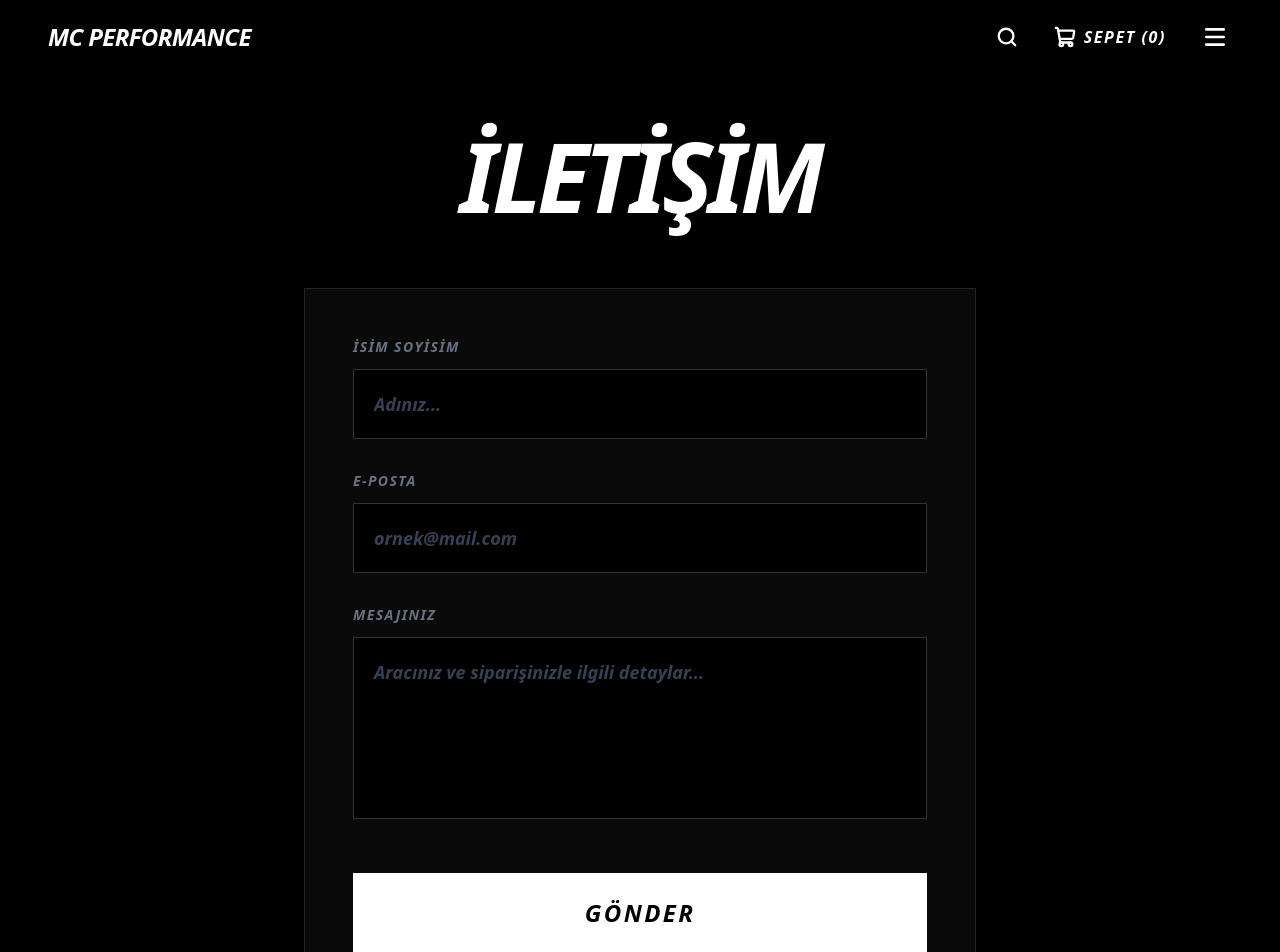
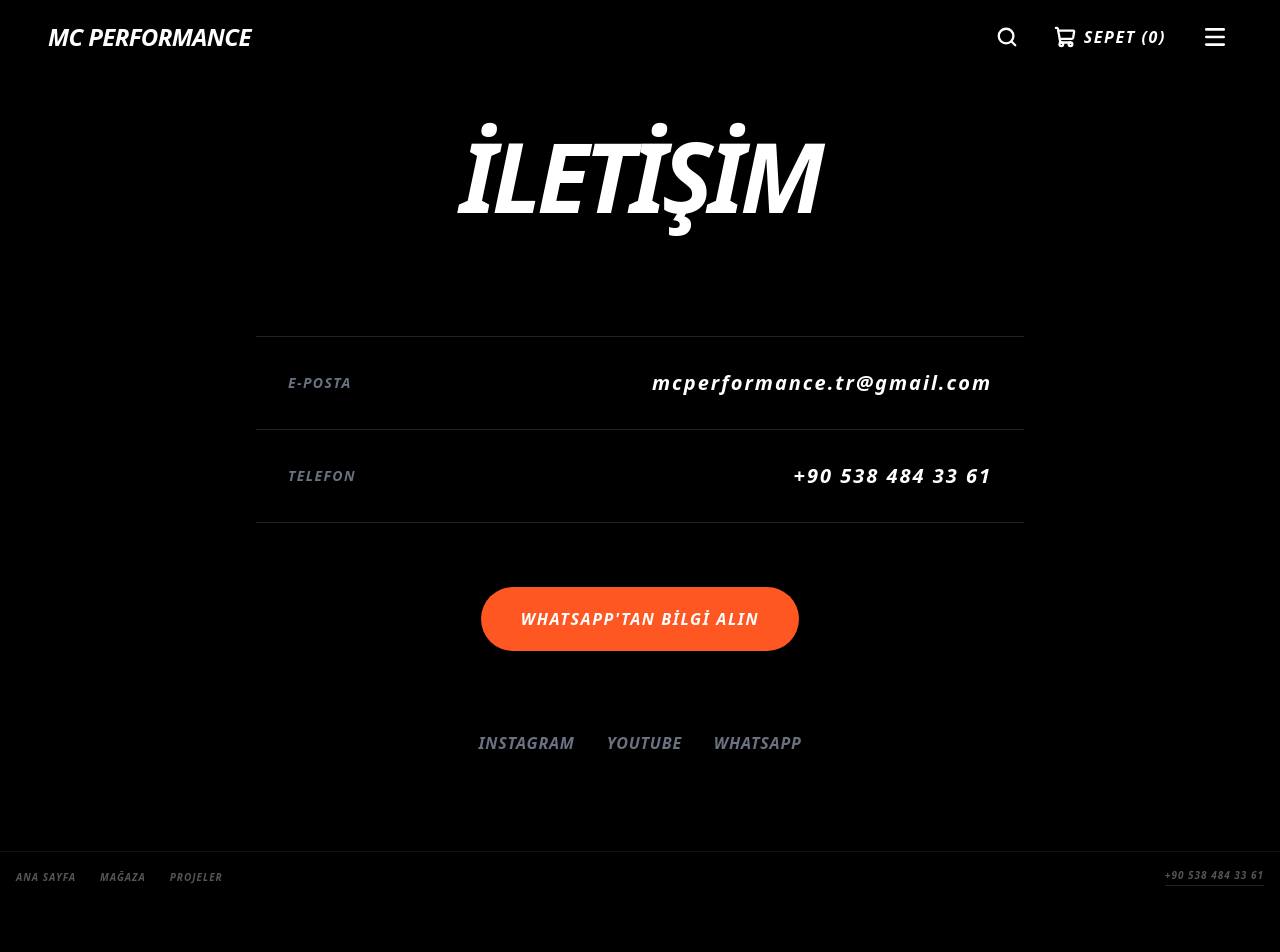
Before and after one commit to mcperformance1/mcperformance-web, a Next.js app: page /iletisim in a window 1280 px wide. Shown: the top 952 px of the page. After the commit the page ends 902 px from the top, so only its background shows below. Built offline with nearby package versions, Linux system fonts and the light colour scheme.

Commit message:
UI enhancements to match Marka Motors premium style

```diff
--- a/app/globals.css
+++ b/app/globals.css
@@ -7,4 +7,8 @@
       @apply bg-[#FFFFFF] text-[#000000];
     }
   }
+
+  h1, h2, h3, h4, h5, h6 {
+    @apply uppercase font-bold italic tracking-widest text-shadow-sm;
+  }
 }
--- a/app/iletisim/page.tsx
+++ b/app/iletisim/page.tsx
@@ -7,43 +7,34 @@
     <div className="min-h-screen bg-black text-white pt-32 px-6 flex flex-col items-center pb-24 selection:bg-white selection:text-black">
        <h1 className="text-5xl md:text-7xl lg:text-8xl font-black italic uppercase mb-16 text-center drop-shadow-xl tracking-tighter">İLETİŞİM</h1>
 
-       <div className="w-full max-w-2xl border border-[#222222] bg-[#0A0A0A] p-8 md:p-12 shadow-2xl">
-          <form className="flex flex-col space-y-8">
-             <div>
-               <label className="block text-gray-500 font-bold italic mb-3 uppercase tracking-widest text-sm">İSİM SOYİSİM</label>
-               <input
-                 type="text"
-                 placeholder="Adınız..."
-                 className="w-full bg-[#000000] border border-[#333333] p-5 outline-none focus:border-white transition-colors text-white italic text-lg placeholder-gray-700"
-               />
+       <div className="w-full max-w-3xl mt-12 px-4 md:px-0">
+          <div className="flex flex-col space-y-0">
+
+             {/* E-Posta Satırı */}
+             <div className="flex flex-col md:flex-row md:items-center justify-between border-t border-b border-[#222] py-8 hover:bg-[#050505] transition-colors duration-500 px-4 md:px-8">
+                <span className="text-gray-500 font-bold italic uppercase tracking-widest text-xs md:text-sm mb-2 md:mb-0">E-POSTA</span>
+                <span className="text-lg md:text-xl font-bold italic tracking-widest text-white">mcperformance.tr@gmail.com</span>
              </div>
 
-             <div>
-               <label className="block text-gray-500 font-bold italic mb-3 uppercase tracking-widest text-sm">E-POSTA</label>
-               <input
-                 type="email"
-                 placeholder="ornek@mail.com"
-                 className="w-full bg-[#000000] border border-[#333333] p-5 outline-none focus:border-white transition-colors text-white italic text-lg placeholder-gray-700"
-               />
+             {/* Telefon Satırı */}
+             <div className="flex flex-col md:flex-row md:items-center justify-between border-b border-[#222] py-8 hover:bg-[#050505] transition-colors duration-500 px-4 md:px-8">
+                <span className="text-gray-500 font-bold italic uppercase tracking-widest text-xs md:text-sm mb-2 md:mb-0">TELEFON</span>
+                <span className="text-lg md:text-xl font-bold italic tracking-widest text-white">+90 538 484 33 61</span>
              </div>
 
-             <div>
-               <label className="block text-gray-500 font-bold italic mb-3 uppercase tracking-widest text-sm">MESAJINIZ</label>
-               <textarea
-                 rows={5}
-                 placeholder="Aracınız ve siparişinizle ilgili detaylar..."
-                 className="w-full bg-[#000000] border border-[#333333] p-5 outline-none focus:border-white transition-colors text-white italic text-lg placeholder-gray-700 resize-none"
-               />
+             {/* Buton Satırı */}
+             <div className="flex justify-center pt-16">
+                <a
+                   href="https://wa.me/905384843361"
+                   target="_blank"
+                   rel="noreferrer"
+                   className="bg-[#FF5722] text-white font-bold italic uppercase text-sm md:text-base px-10 py-5 hover:bg-white hover:text-black transition-all duration-500 rounded-full shadow-lg tracking-widest inline-flex items-center"
+                >
+                   WHATSAPP'TAN BİLGİ ALIN
+                </a>
              </div>
 
-             <button
-               type="button"
-               onClick={() => alert("Mesajınız başarıyla iletildi. En kısa sürede dönüş sağlanacaktır.")}
-               className="bg-white text-black font-black italic uppercase text-2xl p-6 hover:bg-gray-200 transition-colors tracking-widest mt-4"
-             >
-               GÖNDER
-             </button>
-          </form>
+          </div>
        </div>
 
        <div className="mt-20 flex space-x-8 text-gray-500 font-bold italic uppercase tracking-wider">
--- a/app/product/[slug]/page.tsx
+++ b/app/product/[slug]/page.tsx
@@ -30,12 +30,32 @@
     <div className="min-h-screen bg-black text-white pt-40 px-6 max-w-screen-xl mx-auto flex flex-col pb-32">
 
        <div className="flex flex-col lg:flex-row gap-8 lg:gap-12 xl:gap-20 mb-16 items-start">
-           {/* Sol Panel: Görsel */}
-           <div className="w-full lg:w-[45%] xl:w-[40%] aspect-square bg-[#0A0A0A] border border-[#222222] relative overflow-hidden rounded-2xl shadow-2xl">
-              <div
-                 className="w-full h-full bg-cover bg-center transition-transform hover:scale-105 duration-700"
-                 style={{ backgroundImage: `url(${product.image})` }}
-              />
+           {/* Sol Panel: Görsel & Galeri */}
+           <div className="w-full lg:w-[45%] xl:w-[40%] flex flex-col gap-4">
+              {/* Ana Görsel */}
+              <div className="w-full aspect-square bg-[#0A0A0A] border border-[#FF5722] hover:border-transparent transition-colors duration-500 relative overflow-hidden rounded-xl shadow-2xl group">
+                 <div
+                    className="w-full h-full bg-cover bg-center transition-transform hover:scale-105 duration-700"
+                    style={{ backgroundImage: `url(${product.image})` }}
+                 />
+                 {/* İnteraktif Çerçeve Hover İpuçları (Opsiyonel) */}
+                 <div className="absolute inset-0 border border-transparent group-hover:border-white/50 transition-colors duration-500 rounded-xl pointer-events-none" />
+              </div>
+
+              {/* Küçük Galeri (Mocked for Alpinestar Style) */}
+              <div className="flex gap-3 w-full overflow-x-auto pb-2 scrollbar-none">
+                 {[product.image, product.image, product.image, product.image].map((imgUrl, idx) => (
+                    <div
+                      key={idx}
+                      className="w-20 h-20 sm:w-24 sm:h-24 shrink-0 border border-[#222] hover:border-[#FF5722] transition-colors duration-300 rounded-lg overflow-hidden cursor-pointer opacity-70 hover:opacity-100 bg-[#0A0A0A]"
+                    >
+                      <div
+                         className="w-full h-full bg-cover bg-center"
+                         style={{ backgroundImage: `url(${imgUrl})` }}
+                      />
+                    </div>
+                 ))}
+              </div>
            </div>
 
            {/* Sağ Panel: Info, Specs, WhatsApp */}
@@ -55,14 +75,14 @@
               {/* Dinamik Özellikler Tablosu */}
               <ProductSpecs specs={product.specs} />
 
-              <div className="mt-6">
+              <div className="mt-8">
                  <a
                     href={whatsappUrl}
                     target="_blank"
                     rel="noreferrer"
-                    className="inline-block bg-[#FF5722] text-white text-center font-black italic uppercase text-sm md:text-base px-10 py-4 hover:bg-white hover:text-black transition-all duration-300 rounded-full shadow-[0_0_20px_rgba(255,87,34,0.3)] hover:shadow-[0_0_30px_rgba(255,255,255,0.4)]"
+                    className="inline-block bg-[#FF5722] text-white text-center font-bold italic uppercase text-sm md:text-base px-10 py-4 hover:bg-white hover:text-black transition-all duration-500 rounded-full shadow-[0_0_15px_rgba(255,87,34,0.2)] hover:shadow-[0_0_25px_rgba(255,255,255,0.3)] tracking-widest"
                  >
-                    WHATSAPP İLE BİLGİ AL
+                    WHATSAPP'TAN BİLGİ ALIN
                  </a>
               </div>
            </div>
--- a/components/CartDrawer.tsx
+++ b/components/CartDrawer.tsx
@@ -2,8 +2,8 @@
 import React from "react";
 import { AnimatePresence, motion } from "framer-motion";
 import { X, ShoppingBag, Trash2 } from "lucide-react";
+import Link from "next/link";
 import { useCart } from "../context/CartContext";
-
 interface CartDrawerProps {
   isOpen: boolean;
   onClose: () => void;
@@ -71,15 +71,21 @@
               <div className="flex-1 p-6 flex flex-col gap-6 overflow-y-auto w-full">
                 {cart.map((item) => (
                   <div key={item.id} className="flex gap-4 border-b border-[#111111] pb-4">
-                     <div
-                       className="w-20 h-20 bg-[#0a0a0a] border border-[#222] bg-cover bg-center shrink-0"
+                     <Link
+                       href={`/product/${item.slug}`}
+                       onClick={onClose}
+                       className="w-20 h-20 bg-[#0a0a0a] border border-[#222] bg-cover bg-center shrink-0 hover:opacity-80 transition-opacity"
                        style={{ backgroundImage: `url(${item.image})` }}
                      />
                      <div className="flex flex-col flex-1 justify-between py-1">
                         <div>
-                           <h4 className="text-white font-black italic uppercase text-sm leading-tight pr-4">
+                           <Link
+                             href={`/product/${item.slug}`}
+                             onClick={onClose}
+                             className="text-white hover:text-[#FF5722] transition-colors font-black italic uppercase text-sm leading-tight pr-4 block"
+                           >
                              {item.name}
-                           </h4>
+                           </Link>
                            <div className="text-gray-400 font-black italic text-xs mt-1">
                              {item.price}
                            </div>
--- a/components/ProductCard.tsx
+++ b/components/ProductCard.tsx
@@ -31,10 +31,12 @@
   return (
     <Link
       href={`/product/${data.slug}`}
-      className="group relative flex flex-col border border-[#222222] bg-[#000000] p-5 overflow-hidden transition-colors hover:border-[#444444] cursor-pointer"
+      className="group relative flex flex-col border border-[#FF5722] hover:border-transparent bg-[#000000] p-2 md:p-4 overflow-hidden rounded-2xl transition-colors duration-500 cursor-pointer"
     >
+      <div className="absolute inset-0 border border-transparent group-hover:border-white/30 transition-colors duration-500 rounded-2xl pointer-events-none" />
+
       {/* Resim alanı (Hover zoom) */}
-      <div className="relative w-full aspect-[4/5] mb-5 overflow-hidden bg-[#0A0A0A] rounded-sm">
+      <div className="relative w-full aspect-[4/5] object-cover mb-3 md:mb-4 overflow-hidden bg-[#0A0A0A] rounded-xl">
         <motion.div
            className="w-full h-full bg-cover bg-center transition-transform duration-700 ease-in-out group-hover:scale-105"
            style={{ backgroundImage: `url(${data.image})` }}
@@ -42,19 +44,19 @@
       </div>
 
       {/* İçerik */}
-      <div className="flex flex-col flex-1 mb-6">
-        <h3 className="text-lg md:text-xl font-black italic uppercase leading-tight mb-2 text-white">
+      <div className="flex flex-col flex-1 mb-3 md:mb-4 px-1">
+        <h3 className="text-xs md:text-lg font-bold italic uppercase leading-tight mb-1 tracking-widest text-white">
           {data.name}
         </h3>
-        <p className="text-gray-400 font-black italic tracking-wider text-base">
+        <p className="text-gray-400 font-bold italic tracking-wide text-[10px] md:text-sm">
           {data.price}
         </p>
       </div>
 
       {/* Tam Genişlikte SEPETE EKLE Butonu */}
-      <div className="mt-auto">
+      <div className="mt-auto z-10">
         <button
-          className="w-full bg-white text-black font-black italic uppercase text-sm md:text-base tracking-widest py-3 hover:bg-gray-300 transition-colors"
+          className="w-full bg-[#111] text-white group-hover:bg-white group-hover:text-black font-bold italic uppercase text-[9px] md:text-[11px] tracking-widest py-2 md:py-3 rounded-lg transition-colors duration-500"
           onClick={handleAddToCart}
         >
           SEPETE EKLE
```
